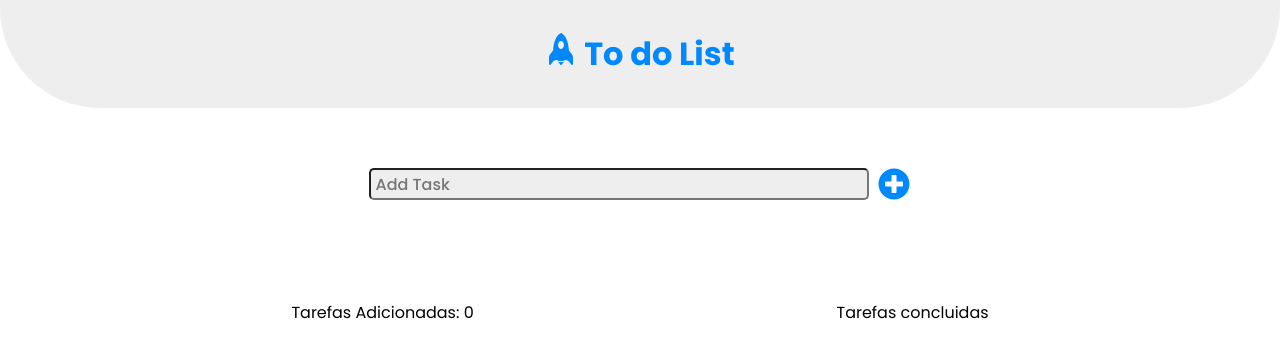
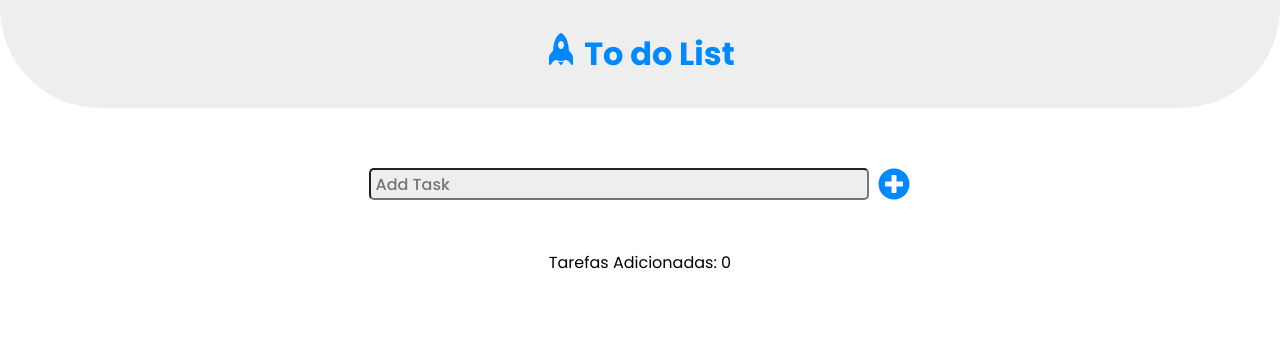
Before and after one commit to jeffmmartins/task-manager, a React (Create React App) app: page / in a window 1280 px wide. Shown: the top 358 px of the page. Built offline with nearby package versions, Linux system fonts and the light colour scheme.

Commit message:
feat: TaskCount component created

```diff
--- a/src/components/Form/Form.tsx
+++ b/src/components/Form/Form.tsx
@@ -1,10 +1,10 @@
 import React, { useEffect, useState } from "react";
 import { useForm } from "react-hook-form";
-import uuid from "react-uuid";
 import * as S from "./style"
 import { FaPlusCircle } from "react-icons/fa";
 import {MdOutlineCheckBoxOutlineBlank } from "react-icons/md"
 import { Footer } from "../Footer/Footer";
+import { TaskCount } from "../TaskCount/TaskCount";
 
 interface DataInput {
     name: string;
@@ -53,6 +53,7 @@ export const Form: React.FC = () => {
                     <S.InputTask type="text" placeholder="Add Task"  {...register("name")} />
                     <S.ButtonAddTask><FaPlusCircle size={"32px"} /></S.ButtonAddTask>
                 </S.FormTask>
+                <TaskCount tasks={task}/>
             </S.ContainerSection>
             <S.TaskSection>
 
@@ -66,7 +67,6 @@ export const Form: React.FC = () => {
                     </S.ContainerTask>))}
 
             </S.TaskSection>
-            <Footer tasks={task}/>
         </>
     )
 }
--- /dev/null
+++ b/src/components/TaskCount/TaskCount.tsx
@@ -0,0 +1,15 @@
+import * as S from "./style"
+
+interface FooterProps {
+    tasks: string[];
+}
+
+export const TaskCount:React.FC <FooterProps> = ({tasks}) => {
+    return(
+
+        <S.ContainerFooter>
+            <p>Tarefas Adicionadas: {tasks.length}</p>
+        </S.ContainerFooter>
+
+    )
+}
--- /dev/null
+++ b/src/components/TaskCount/style.tsx
@@ -0,0 +1,9 @@
+import  { styled} from "styled-components";
+
+export const ContainerFooter = styled.footer`
+display: flex;
+justify-content: space-around;
+align-items: center;
+
+margin: 50px;
+`
```
